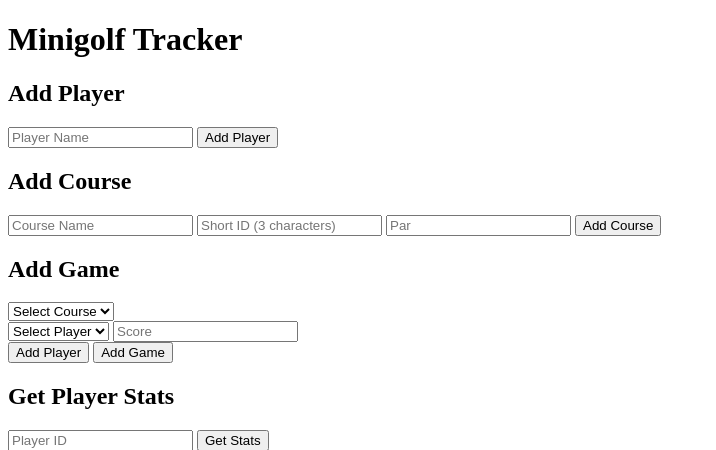
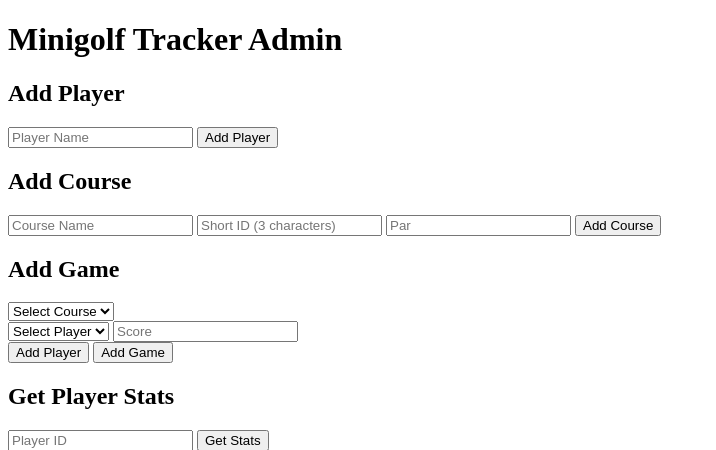
Before and after one commit to rumble19/WMG-Score-Tracker, a PHP site: page /admin/index.php in a window 1280 px wide. Shown: the top 450 px of the page, without its empty margins (0-716 px from the left). Run offline with PHP 8.4, Linux system fonts and the light colour scheme; data that the repository does not hold is empty.

Commit message:
creating admin area

```diff
--- a/db.php
+++ b/admin/db.php
@@ -1,7 +1,7 @@
 <?php
-require 'vendor/autoload.php';
+require '../vendor/autoload.php';
 
-$dotenv = Dotenv\Dotenv::createImmutable(__DIR__);
+$dotenv = Dotenv\Dotenv::createImmutable(__DIR__ . '/..');
 $dotenv->load();
 
 function get_db_connection()
--- a/index.php
+++ b/admin/index.php
@@ -4,12 +4,12 @@
 <head>
     <meta charset="UTF-8">
     <meta name="viewport" content="width=device-width, initial-scale=1.0">
-    <title>Minigolf Tracker</title>
+    <title>Minigolf Tracker Admin</title>
     <script src="static/script.js" defer></script>
 </head>
 
 <body>
-    <h1>Minigolf Tracker</h1>
+    <h1>Minigolf Tracker Admin</h1>
     <form id="add-player-form">
         <h2>Add Player</h2>
         <input type="text" id="player-name" placeholder="Player Name" required>
```
Also changed, not shown: admin/add_course.php (renamed from add_course.php), admin/add_game.php (renamed from add_game.php), admin/add_player.php (renamed from add_player.php), admin/get_courses.php (renamed from get_courses.php), admin/get_player_stats.php (renamed from get_player_stats.php), admin/get_players.php (renamed from get_players.php), admin/schema.sql (renamed from schema.sql), admin/static/script.js (renamed from static/script.js).
